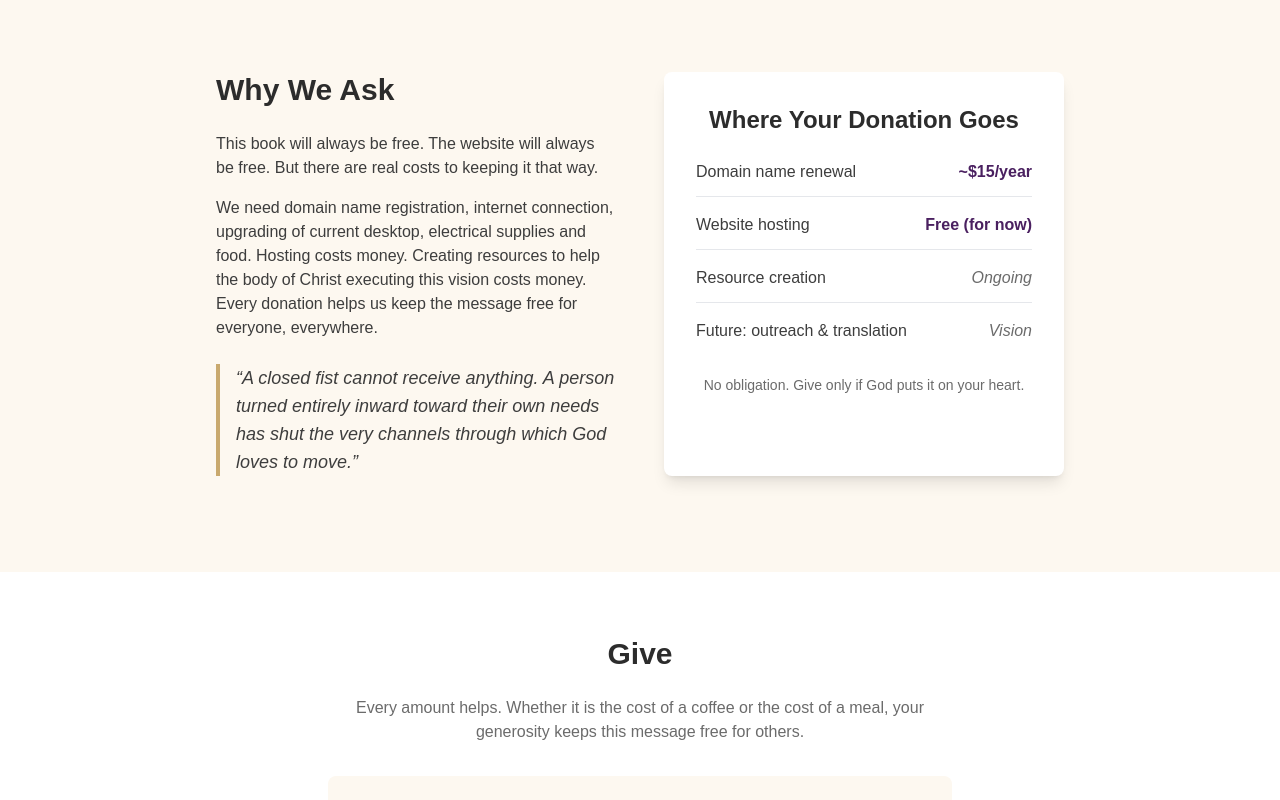
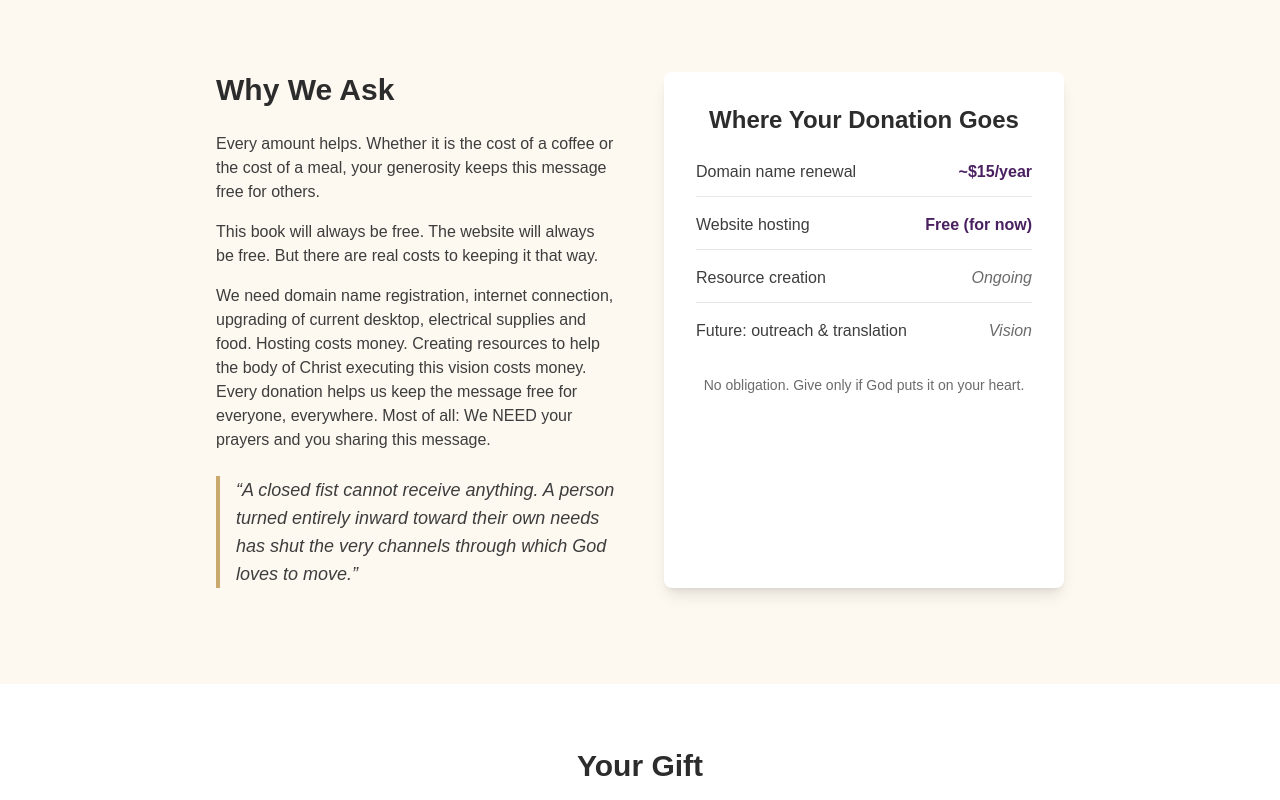
Before and after one commit to Ignitraai/ezekiel22v30, a Next.js app: page /support in a window 1280 px wide. Shown: the part 380-1180 px from the top of the page. Built offline with nearby package versions, Linux system fonts and the light colour scheme; a web font is replaced by a local one.

Commit message:
Support page: updated Why We Ask text, Give -> Your Gift, removed duplicate line

```diff
--- a/src/app/support/page.tsx
+++ b/src/app/support/page.tsx
@@ -22,14 +22,19 @@ export default function SupportPage() {
                 Why We Ask
               </h2>
               <p className="text-text mb-4">
-                This book will always be free. The website will always be free.
-                But there are real costs to keeping it that way.
+                Every amount helps. Whether it is the cost of a coffee or the cost of a meal,
+                your generosity keeps this message free for others.
               </p>
               <p className="text-text mb-4">
-                We need domain name registration, internet connection, upgrading
-                of current desktop, electrical supplies and food. Hosting costs money.
-                Creating resources to help the body of Christ executing this vision
-                costs money. Every donation helps us keep the message free for everyone, everywhere.
+                This book will always be free. The website will always be free. But there are
+                real costs to keeping it that way.
+              </p>
+              <p className="text-text mb-4">
+                We need domain name registration, internet connection, upgrading of current
+                desktop, electrical supplies and food. Hosting costs money. Creating
+                resources to help the body of Christ executing this vision costs money. Every
+                donation helps us keep the message free for everyone, everywhere. Most of
+                all: We NEED your prayers and you sharing this message.
               </p>
               <p className="text-text italic text-lg border-l-4 border-gold pl-4 mt-6">
                 &ldquo;A closed fist cannot receive anything. A person turned entirely
@@ -74,12 +79,8 @@ export default function SupportPage() {
       <section className="py-16 bg-white">
         <div className="max-w-2xl mx-auto px-4 sm:px-6 text-center">
           <h2 className="font-playfair text-3xl font-bold text-dark mb-6">
-            Give
+            Your Gift
           </h2>
-          <p className="text-text-light mb-8">
-            Every amount helps. Whether it is the cost of a coffee or the cost of a meal,
-            your generosity keeps this message free for others.
-          </p>
 
           {/* PayPal Donate Button - Replace with actual PayPal link */}
           <div className="bg-cream rounded-lg p-8 mb-8">
```
